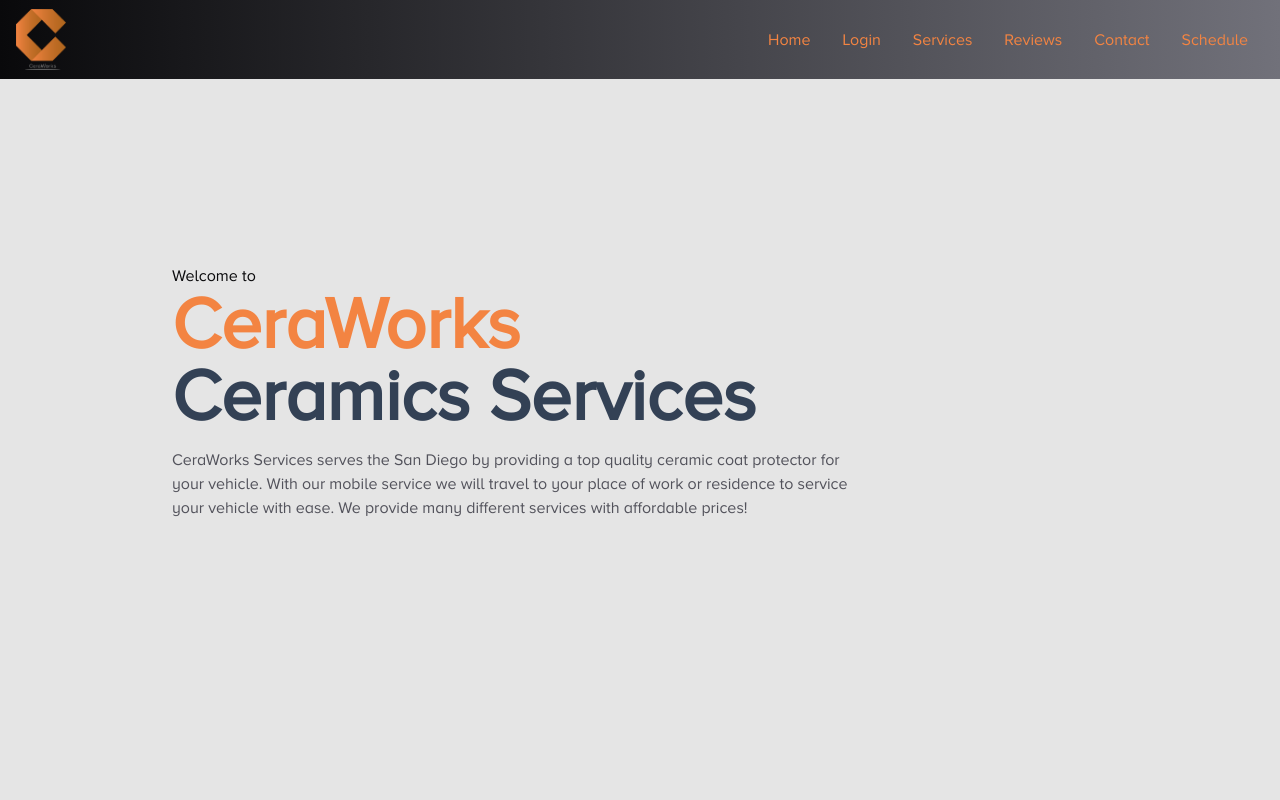
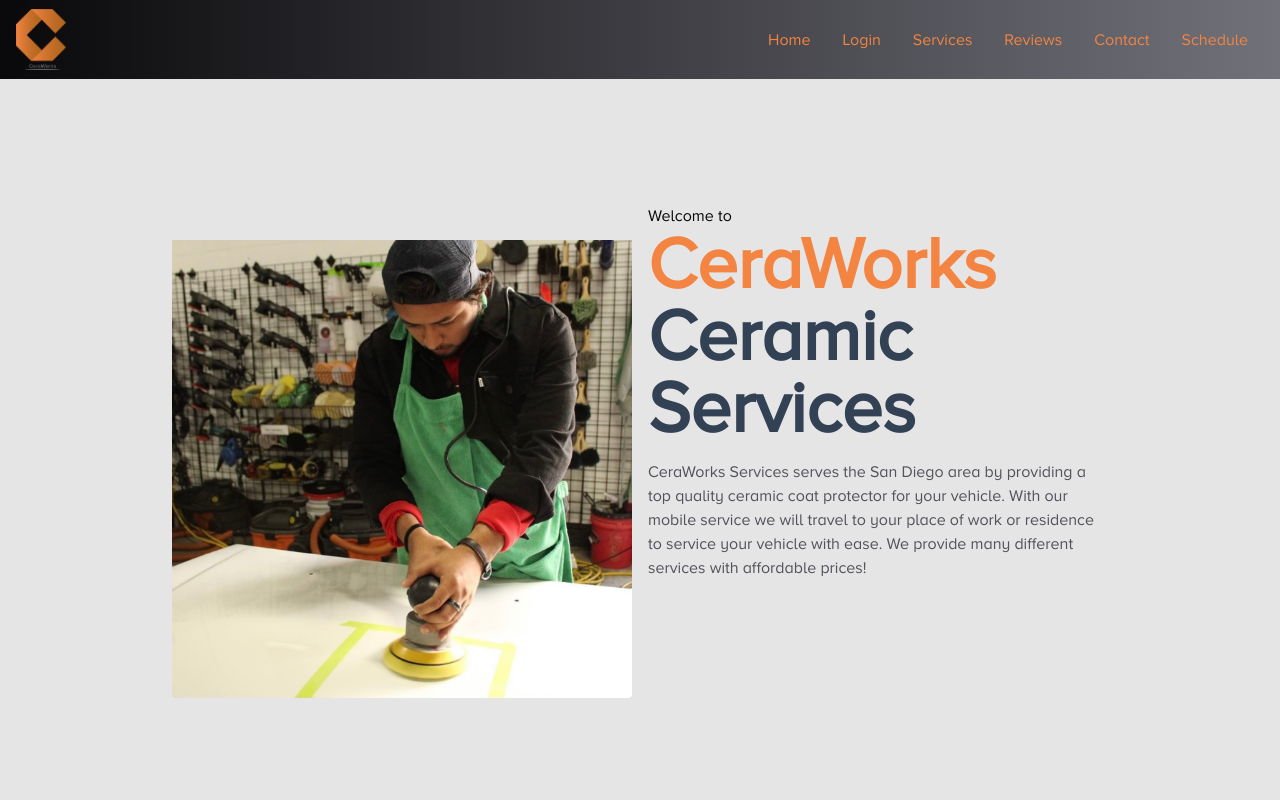
Before and after one commit to hanahratican/CeraWorks, a React (Create React App) app in the folder client/: page / in a window 1280 px wide. Shown: the top 800 px of the page. Built offline with nearby package versions, Linux system fonts and the light colour scheme; no server answers.

Commit message:
added photo img to the home.jsx

```diff
--- a/client/src/components/Home.jsx
+++ b/client/src/components/Home.jsx
@@ -1,19 +1,22 @@
 import React from 'react';
+import CeraWorks from '../assets/cera_work.jpg'
 
 const Home = () => {
 
 
   return (
-    <div name='home' className='w-full h-screen bg-neutral-200'>
-
+    <div name='home' className='w-full h-screen bg-neutral-200 py-16 px-4 '>
         {/* Container */}
-        <div className='max-w-[1000px] mx-auto px-8 flex flex-col justify-center h-full'>
+        <div className='max-w-[1000px] mx-auto px-8 h-full grid md:grid-cols-2 gap-4'>
+        <img className='w-[500px] mx-auto pt-20 md:pt-40 my-4 rounded' src={CeraWorks} alt=''/>
+        <div className='flex flex-col justify-center'>
             <p className='text-zinc-950'>Welcome to</p>
             <h1 className='text-4xl sm:text-7xl font-bold text-[#F38442]'>CeraWorks</h1>
-            <h2 className='text-4xl sm:text-7xl font-bold text-slate-700'>Ceramics Services</h2>
-            <p className='text-zinc-600 py-4 max-w-[700px]'>CeraWorks Services serves the San Diego by providing a top quality ceramic coat protector for your vehicle.
+            <h2 className='text-4xl sm:text-7xl font-bold text-slate-700'>Ceramic Services</h2>
+            <p className='text-zinc-600 py-4 max-w-[700px]'>CeraWorks Services serves the San Diego area by providing a top quality ceramic coat protector for your vehicle.
             With our mobile service we will travel to your place of work or residence to service your vehicle with ease. We provide many different services with affordable prices! </p>
           <div>
+          </div>
           </div>
         </div>
     </div>
```
Also changed, not shown: client/src/assets/cera_work.jpg (added).
